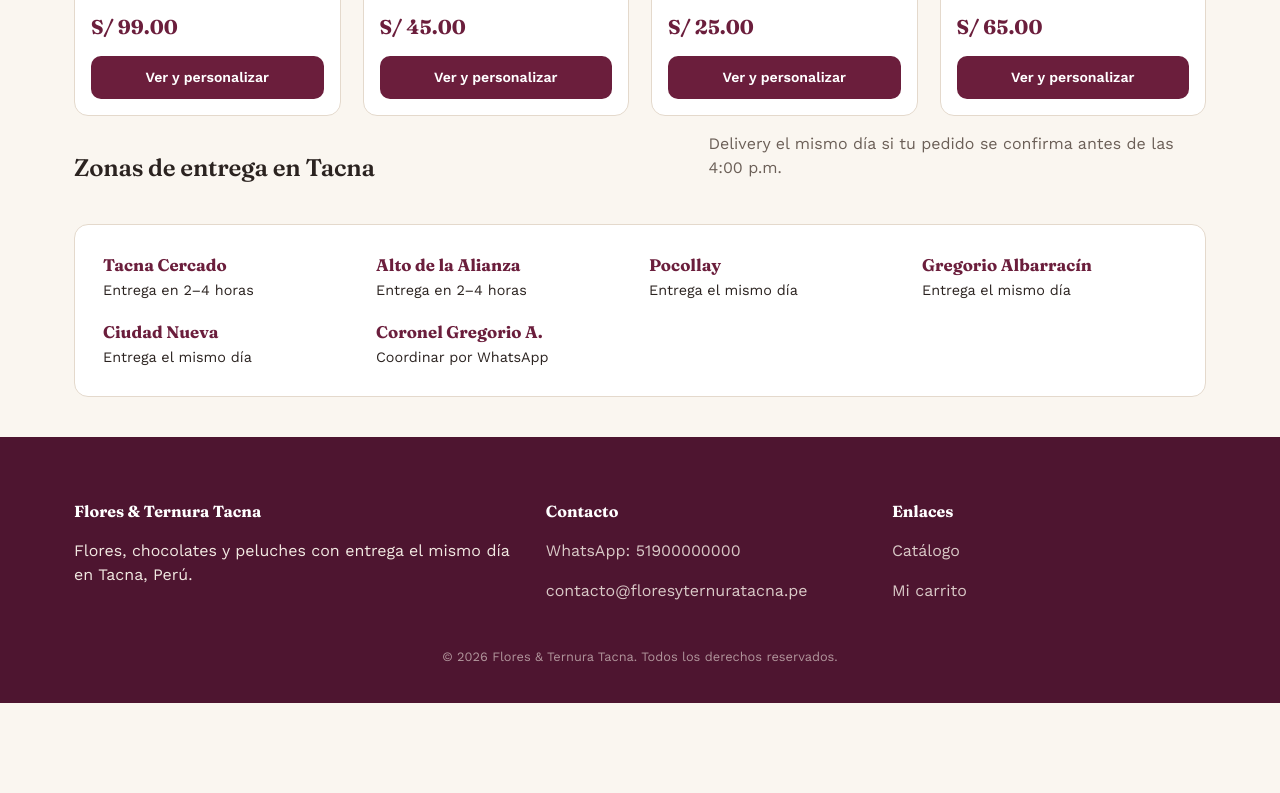
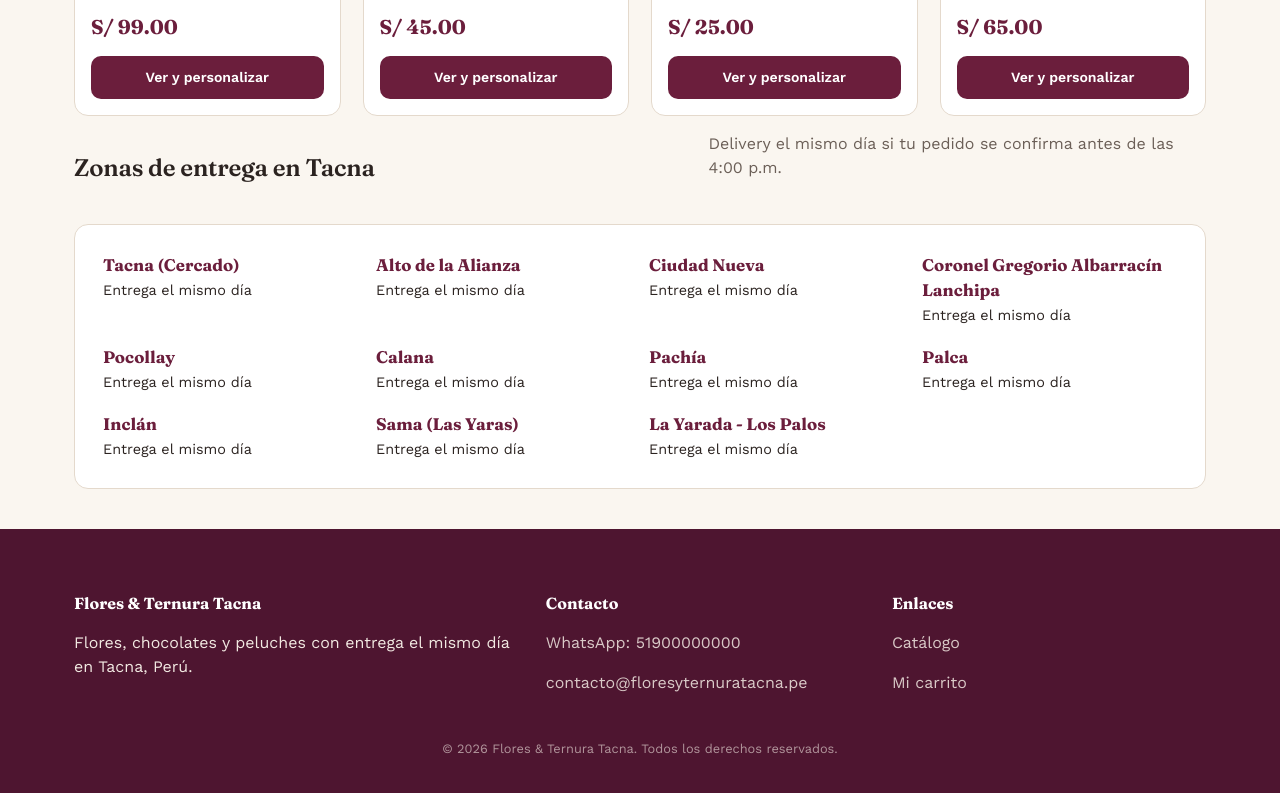
Before and after one commit to shadam-sudo/flores-ternura-tacna, a website: page index.html in a window 1280 px wide. Shown: the part 1936-2729 px from the top of the page. Before the commit the page ends 2639 px from the top, so only its background shows below. Drawn offline with nearby package versions, Linux system fonts and the light colour scheme.

Commit message:
Add files via upload

```diff
--- a/index.html
+++ b/index.html
@@ -83,14 +83,7 @@
       <h2>Zonas de entrega en Tacna</h2>
       <p>Delivery el mismo día si tu pedido se confirma antes de las 4:00 p.m.</p>
     </div>
-    <div class="zonas">
-      <div><b>Tacna Cercado</b>Entrega en 2–4 horas</div>
-      <div><b>Alto de la Alianza</b>Entrega en 2–4 horas</div>
-      <div><b>Pocollay</b>Entrega el mismo día</div>
-      <div><b>Gregorio Albarracín</b>Entrega el mismo día</div>
-      <div><b>Ciudad Nueva</b>Entrega el mismo día</div>
-      <div><b>Coronel Gregorio A.</b>Coordinar por WhatsApp</div>
-    </div>
+    <div class="zonas" id="zonas-home-grid"></div>
   </section>
 </main>
 
--- a/main.js
+++ b/main.js
@@ -507,6 +507,15 @@ function closeAddedModal(){
   if(el) el.remove();
 }
 
+// ---------- Zonas de entrega (home) ----------
+function renderZonasHome(){
+  const el = document.getElementById("zonas-home-grid");
+  if(!el) return;
+  const zonas = (SITE.zonasEnvio && SITE.zonasEnvio.length) ? SITE.zonasEnvio : DEFAULT_ZONAS;
+  el.innerHTML = zonas.map(z => `
+    <div><b>${z.distrito}</b>Entrega ${z.tiempo === "2-4 horas" ? "en 2–4 horas" : "el mismo día"}</div>`).join("");
+}
+
 // ---------- Aplica WhatsApp / correo cargados desde products.json ----------
 function applySiteConfig(){
   document.querySelectorAll("[data-wa-link]").forEach(a => {
@@ -524,6 +533,7 @@ document.addEventListener("DOMContentLoaded", async () => {
   await loadCatalog();
   applySiteConfig();
   renderFeatured();
+  renderZonasHome();
   renderCatalogFilters();
   renderCatalogGrid();
   renderCartPage();
--- a/taxonomy.js
+++ b/taxonomy.js
@@ -21,15 +21,15 @@ const CATEGORIAS = [
 // Distritos de la provincia de Tacna — respaldo por si products.json aún no los tiene.
 // En cuanto publiques cambios desde el panel, esta lista queda guardada en products.json.
 const DEFAULT_ZONAS = [
-  { distrito: "Tacna (Cercado)", precio: 0 },
-  { distrito: "Alto de la Alianza", precio: 0 },
-  { distrito: "Ciudad Nueva", precio: 0 },
-  { distrito: "Coronel Gregorio Albarracín Lanchipa", precio: 0 },
-  { distrito: "Pocollay", precio: 0 },
-  { distrito: "Calana", precio: 0 },
-  { distrito: "Pachía", precio: 0 },
-  { distrito: "Palca", precio: 0 },
-  { distrito: "Inclán", precio: 0 },
-  { distrito: "Sama (Las Yaras)", precio: 0 },
-  { distrito: "La Yarada - Los Palos", precio: 0 }
+  { distrito: "Tacna (Cercado)", precio: 0, tiempo: "2-4 horas" },
+  { distrito: "Alto de la Alianza", precio: 0, tiempo: "2-4 horas" },
+  { distrito: "Ciudad Nueva", precio: 0, tiempo: "mismo dia" },
+  { distrito: "Coronel Gregorio Albarracín Lanchipa", precio: 0, tiempo: "mismo dia" },
+  { distrito: "Pocollay", precio: 0, tiempo: "mismo dia" },
+  { distrito: "Calana", precio: 0, tiempo: "mismo dia" },
+  { distrito: "Pachía", precio: 0, tiempo: "mismo dia" },
+  { distrito: "Palca", precio: 0, tiempo: "mismo dia" },
+  { distrito: "Inclán", precio: 0, tiempo: "mismo dia" },
+  { distrito: "Sama (Las Yaras)", precio: 0, tiempo: "mismo dia" },
+  { distrito: "La Yarada - Los Palos", precio: 0, tiempo: "mismo dia" }
 ];
```
Also changed, not shown: admin.html (+11 -1 lines).
